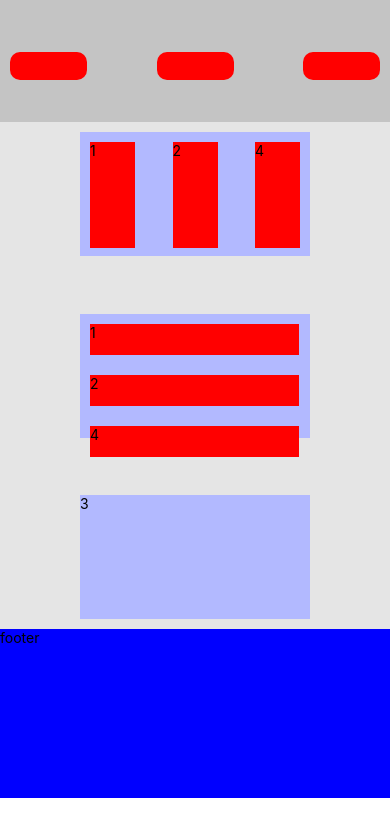
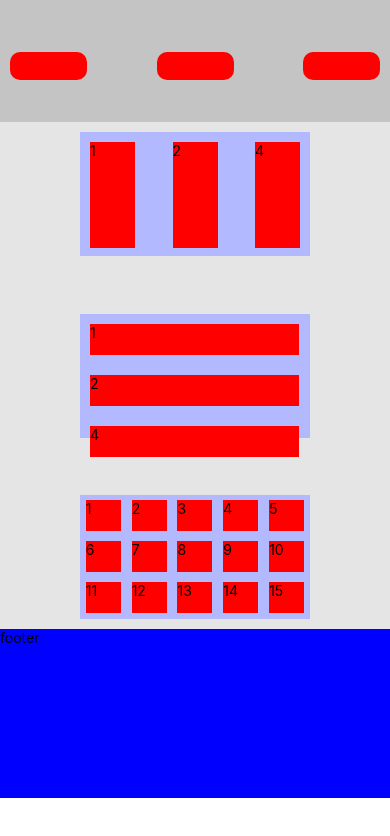
Before and after one commit to leocassiosilva/react-native, a React Native app: screen / in a window 390 px wide. Shown: the top 836 px of the page. Built offline with nearby package versions, Linux system fonts and the light colour scheme.

Commit message:
conteudo

```diff
--- a/App.js
+++ b/App.js
@@ -25,8 +25,22 @@ export default function App() {
             <View style={styles.box_central_dentro1}><Text>2</Text></View>
             <View style={styles.box_central_dentro1}><Text>4</Text></View>
         </View>
-        <View>
-          <Text style={styles.box_central}>3</Text>
+        <View style={styles.box_central2}>
+            <View style={styles.box_central_dentro2}><Text>1</Text></View>
+            <View style={styles.box_central_dentro2}><Text>2</Text></View>
+            <View style={styles.box_central_dentro2}><Text>3</Text></View>
+            <View style={styles.box_central_dentro2}><Text>4</Text></View>
+            <View style={styles.box_central_dentro2}><Text>5</Text></View>
+            <View style={styles.box_central_dentro2}><Text>6</Text></View>
+            <View style={styles.box_central_dentro2}><Text>7</Text></View>
+            <View style={styles.box_central_dentro2}><Text>8</Text></View>
+            <View style={styles.box_central_dentro2}><Text>9</Text></View>
+            <View style={styles.box_central_dentro2}><Text>10</Text></View>
+            <View style={styles.box_central_dentro2}><Text>11</Text></View>
+            <View style={styles.box_central_dentro2}><Text>12</Text></View>
+            <View style={styles.box_central_dentro2}><Text>13</Text></View>
+            <View style={styles.box_central_dentro2}><Text>14</Text></View>
+            <View style={styles.box_central_dentro2}><Text>15</Text></View>
         </View>
 		  </View>
 
@@ -44,6 +58,7 @@ const styles = StyleSheet.create({
     flexDirection:"column"
   },
 
+  //Flex do centro
   central: {
     flex: 0.6,
     backgroundColor: '#E5E5E5',
@@ -67,11 +82,35 @@ const styles = StyleSheet.create({
 		margin: 10,
 	},
 
+
+  //central 2
+  box_central2:{
+    width: 230,
+    height: 124,
+    backgroundColor: '#B2B9FF',
+    justifyContent: 'space-evenly',
+    margin: 10,
+    flexDirection:"row",
+    flexWrap:'wrap'
+	},
+
+  box_central_dentro2:{
+    width: 35,
+    height: 31,
+    backgroundColor: 'red',
+		margin: 5,
+	},
+
+
+
+
+    //central 1
   box_central1:{
     width: 230,
     height: 124,
     backgroundColor: '#B2B9FF',
-    justifyContent: 'space-between',
+    justifyContent: 'space-evenly',
+    margin: 10,
 	},
 
   box_central_dentro1:{
@@ -79,10 +118,9 @@ const styles = StyleSheet.create({
     height: 31,
     backgroundColor: 'red',
 		margin: 10,
-    flexDirection:"row"
 	},
 
-
+  //Fim do Centro
 
 
   header: {
```
